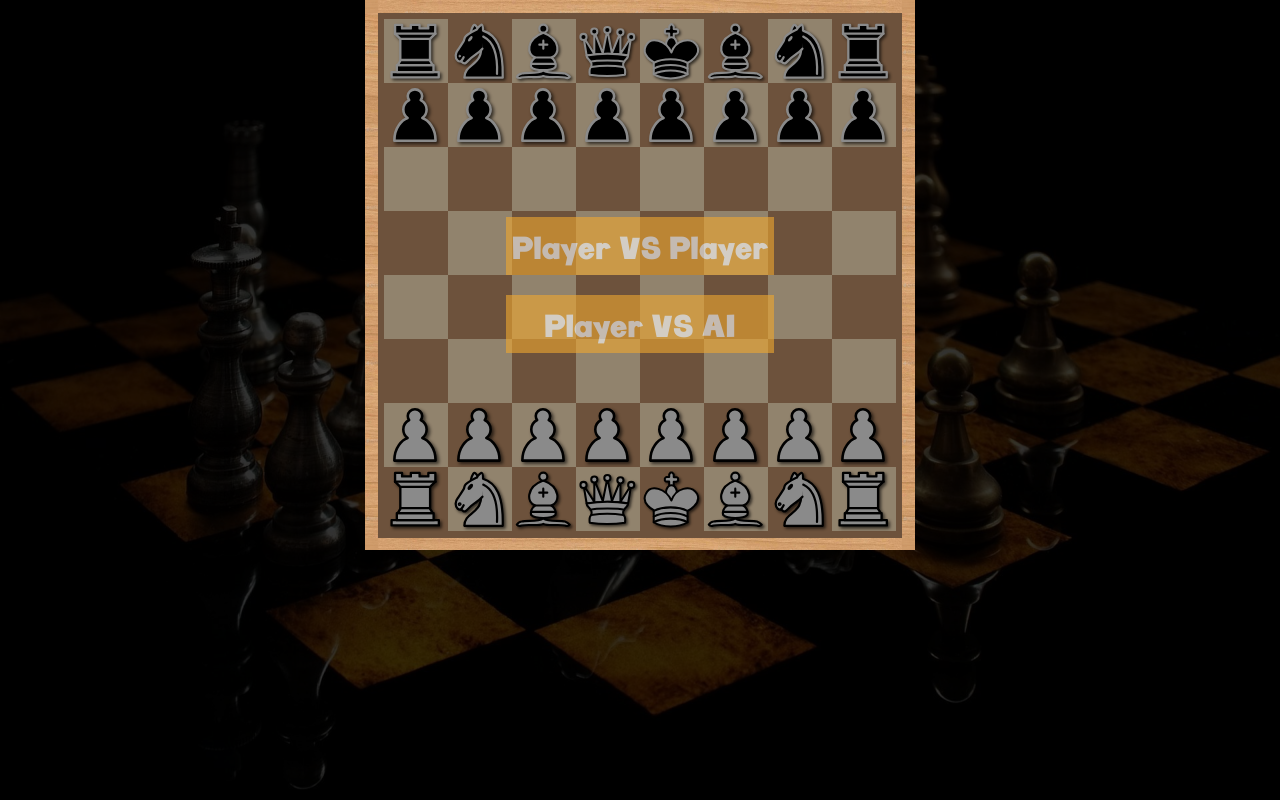
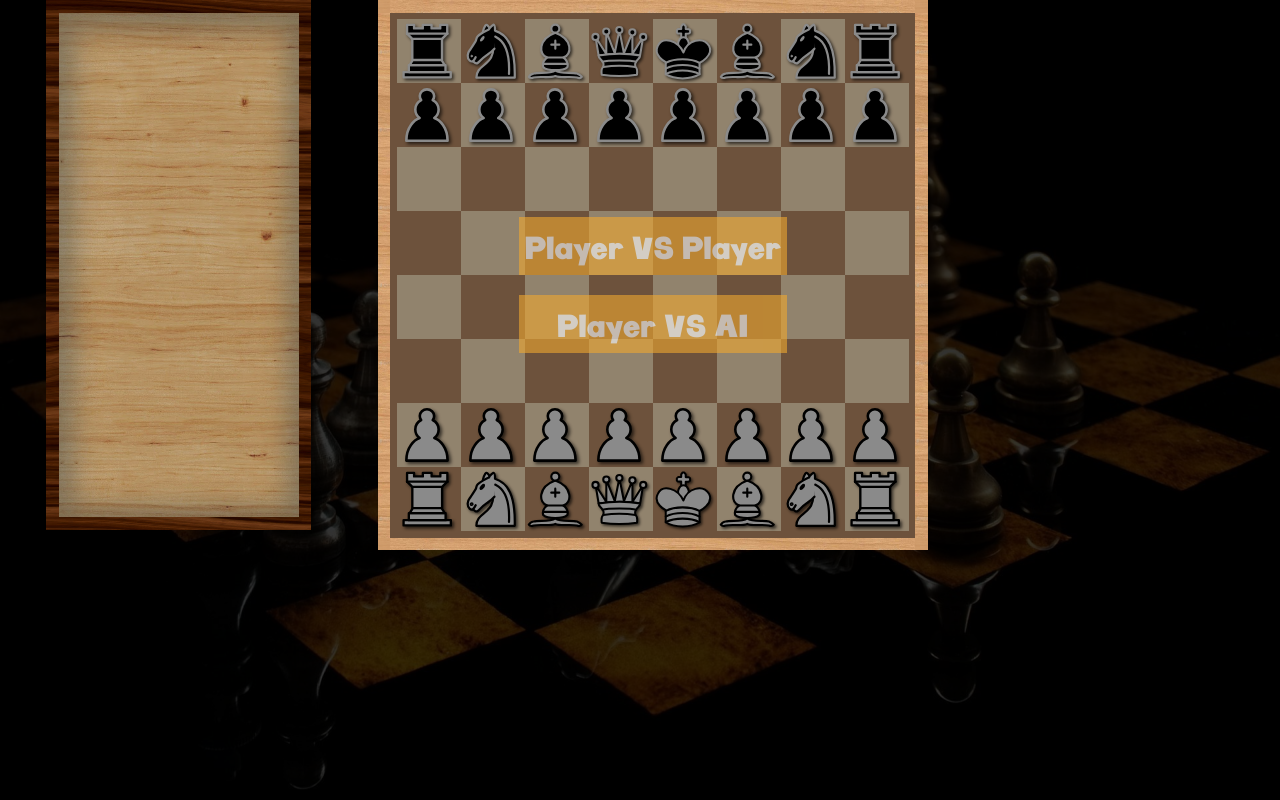
Before and after one commit to arnamen/chess, a React (Create React App) app: page / in a window 1280 px wide. Built offline with nearby package versions, Linux system fonts and the light colour scheme.

Commit message:
moves log styling

```diff
--- a/src/App.css
+++ b/src/App.css
@@ -1,5 +1,5 @@
 .App {
   display: flex;
-  justify-content: space-between;
+  justify-content: space-around;
   margin: 0 1vw;
 }
--- a/src/App.tsx
+++ b/src/App.tsx
@@ -1,14 +1,25 @@
 import React, { Component } from 'react';
-import { connect } from 'react-redux'
+import { connect, ConnectedProps } from 'react-redux'
 import { RootState } from './redux';
-import { updateChessboard, updateChessboardOneTile } from './redux/reducers/chessboardReducer/types';
 import GameManager from './pages/GameManager';
+import { RemoveMoveFromLog } from './redux/reducers/movesLogReducer/types';
 import MovesLog from './components/MovesLog';
 import GameInfo from './components/GameInfo';
 
 import './App.css';
 
-interface Props {
+const mapStateToProps = (state: RootState) => ({
+  chessboard: state.chessboard.chessboard,
+  movesLog: state.movesLog.movesLog
+})
+
+const mapDispatchToProps = {
+  RemoveMoveFromLog
+}
+type PropsFromRedux = ConnectedProps<typeof connector>;
+
+const connector = connect(mapStateToProps, mapDispatchToProps);
+interface Props extends PropsFromRedux {
 
 }
 interface State {
@@ -22,7 +33,7 @@ export class App extends Component<Props, State> {
     return (
 
         <div className='App'>
-          <MovesLog />
+          <MovesLog moves={this.props.movesLog}/>
           <GameManager />
           <GameInfo />
         </div>
@@ -31,13 +42,4 @@ export class App extends Component<Props, State> {
   }
 }
 
-const mapStateToProps = (state: RootState) => ({
-  chessboard: state.chessboard.chessboard,
-  movesLog: state.movesLog.movesLog
-})
-
-const mapDispatchToProps = {
-  updateChessboard, updateChessboardOneTile
-}
-
-export default connect(mapStateToProps, mapDispatchToProps)(App)
+export default connector(App)
--- a/src/components/GameInfo/index.tsx
+++ b/src/components/GameInfo/index.tsx
@@ -1,13 +1,20 @@
 import React, { ReactElement } from 'react'
+import styled from 'styled-components';
 
+const GameInfo = styled.div`
+    display: inline-block;
+    width: 20vw;
+    max-width: 240px;
+    height: 42vw;
+    max-height: 504px;
+`
 interface Props {
-
 }
 
 export default function index({}: Props): ReactElement {
     return (
-        <div>
+        <GameInfo>
 
-        </div>
+        </GameInfo>
     )
 }
--- a/src/components/MovesLog/index.tsx
+++ b/src/components/MovesLog/index.tsx
@@ -1,13 +1,48 @@
 import React, { ReactElement } from 'react'
+import styled from 'styled-components';
 
+import {Move} from '../../redux/reducers/movesLogReducer/types';
+
+import bordersTexture from '../../assets/movesLog/borders/textures/texture-seamless-wood-5.jpg';
+import backgroundTexture from '../../assets/movesLog/background/movesLog-background.jpg';
+
+const MovesLogBackdrop = styled.div`
+    display: inline-block;
+    width: 20vw;
+    max-width: 240px;
+    height: 42vw;
+    max-height: 504px;
+    padding: 1vw;
+    background: url(${bordersTexture}) center center/cover repeat;
+`
+
+const MovesLog = styled.div`
+    position: relative;
+    width: 100%;
+    height: 100%;
+    background: url(${backgroundTexture}) center center/cover repeat;
+    box-shadow: 2px 3px 25px 14px rgb(34 60 80 / 33%) inset;
+    &:before {
+        content: '';
+        position: absolute;
+        top: 0;
+        left: 0;
+        width: 100%;
+        height: 100%;
+        background-color: rgba(0,0,0,0.1);
+    }
+`
 interface Props {
-
+    moves: Move[]
 }
 
-export default function index({}: Props): ReactElement {
+export default function index({moves}: Props): ReactElement {
+    console.log(moves)
     return (
-        <div>
+        <MovesLogBackdrop>
+            <MovesLog>
 
-        </div>
+            </MovesLog>
+        </MovesLogBackdrop>
     )
 }
--- a/src/pages/GameManager/index.tsx
+++ b/src/pages/GameManager/index.tsx
@@ -1,9 +1,9 @@
-import React, { Component, ReactElement } from 'react'
+import { Component, ReactElement } from 'react'
 import { connect, ConnectedProps } from 'react-redux';
-import { v4 } from 'uuid';
 
-import Tile, { TileIndex } from '../../components/Tile';
-import { updateChessboard, updateChessboardOneTile, createChessboard, WHITE, BLACK, ChessPieceType, SelectedPiece, chessboardMakeMove } from '../../redux/reducers/chessboardReducer/types';
+import { TileIndex } from '../../components/Tile';
+import { updateChessboard, updateChessboardOneTile, createChessboard, WHITE, BLACK, SelectedPiece, chessboardMakeMove } from '../../redux/reducers/chessboardReducer/types';
+import  { Move, addMoveToLog, RemoveMoveFromLog } from '../../redux/reducers/movesLogReducer/types';
 import { makeTempMove } from '../../utils/moves-test-move';
 import { RootState } from '../../redux/index';
 import Chessboard from '../../components/Chessboard';
@@ -15,10 +15,11 @@ import { getPossibleMoves } from '../../utils/moves-logic-helper';
 import { isCheck, CheckInfo, isCheckmate } from '../../utils/checkmate-helper';
 const mapStateToProps = (state: RootState) => ({
     chessboard: state.chessboard.chessboard,
+    movesLog: state.movesLog.movesLog
 })
 
 const mapDispatchToProps = {
-    updateChessboard, updateChessboardOneTile, createChessboard, chessboardMakeMove
+    updateChessboard, updateChessboardOneTile, createChessboard, chessboardMakeMove, addMoveToLog, RemoveMoveFromLog
 }
 
 const connector = connect(mapStateToProps, mapDispatchToProps);
--- a/src/redux/reducers/movesLogReducer/index.ts
+++ b/src/redux/reducers/movesLogReducer/index.ts
@@ -3,7 +3,13 @@ import {Reducer} from 'redux'
 import { actionTypes, StateInterface } from './types';
 
 const initialState: StateInterface = {
-    movesLog: [],
+    movesLog: [{
+        gameStart: true,
+        gameEnd: false,
+        oldPos: {x:0, y:0},
+        newPos: {x:1, y:1},
+        chessboard: []
+    }],
 }
 
 
--- a/src/redux/reducers/movesLogReducer/types.ts
+++ b/src/redux/reducers/movesLogReducer/types.ts
@@ -1,8 +1,13 @@
+import {ChessPieceType} from '../chessboardReducer/types';
+
 export type Point = {x: number, y: number}
 
 export interface Move {
+    gameStart: boolean,
+    gameEnd: boolean,
     oldPos: Point,
-    newPos: Point
+    newPos: Point,
+    chessboard: ChessPieceType[][]
 }
 
 export function typedAction<T extends string>(type: T): { type: T };
```
Also changed, not shown: src/assets/movesLog/background/movesLog-background.jpg (added), src/assets/movesLog/borders/textures/texture-seamless-wood-5.jpg (added).
